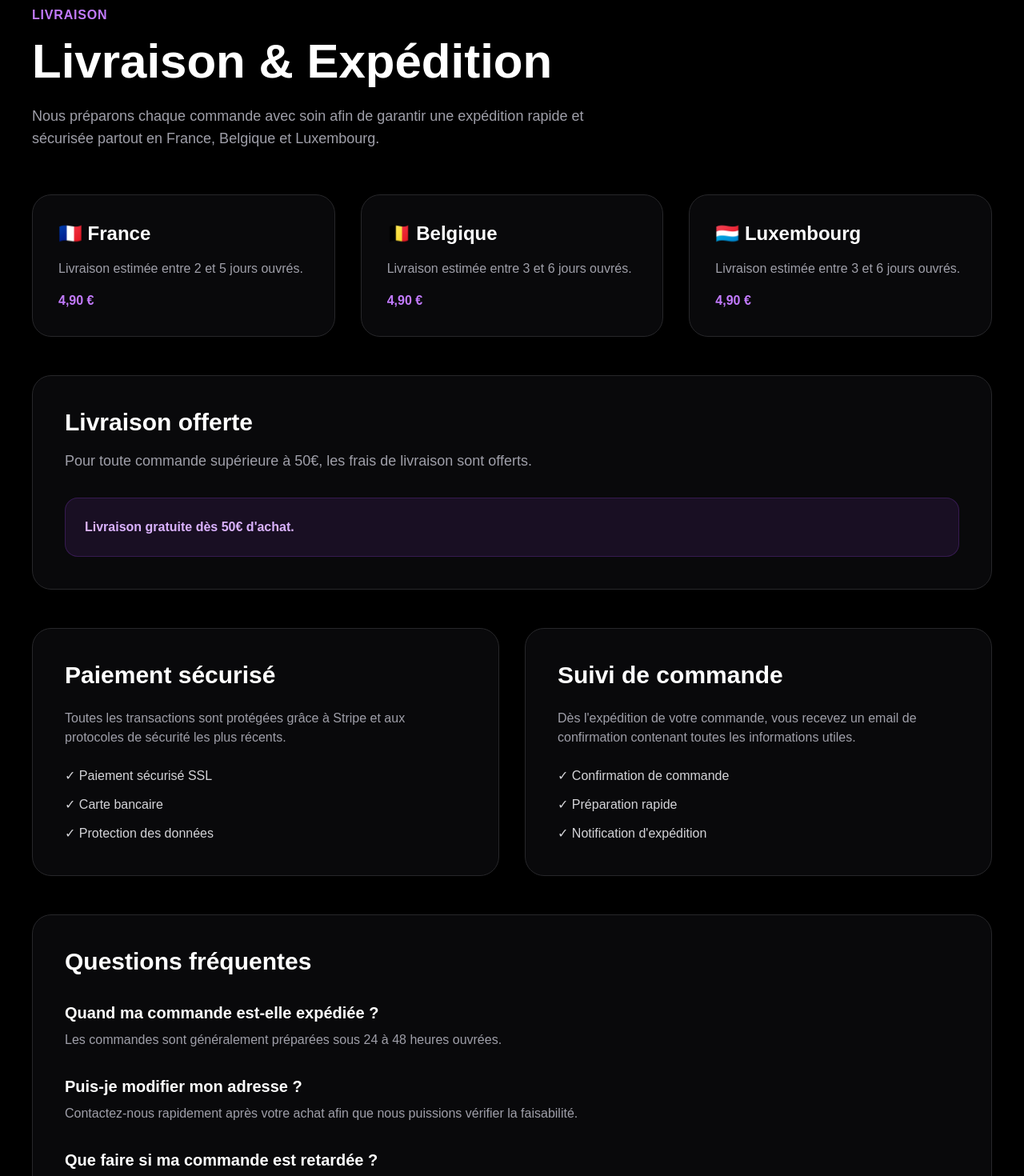
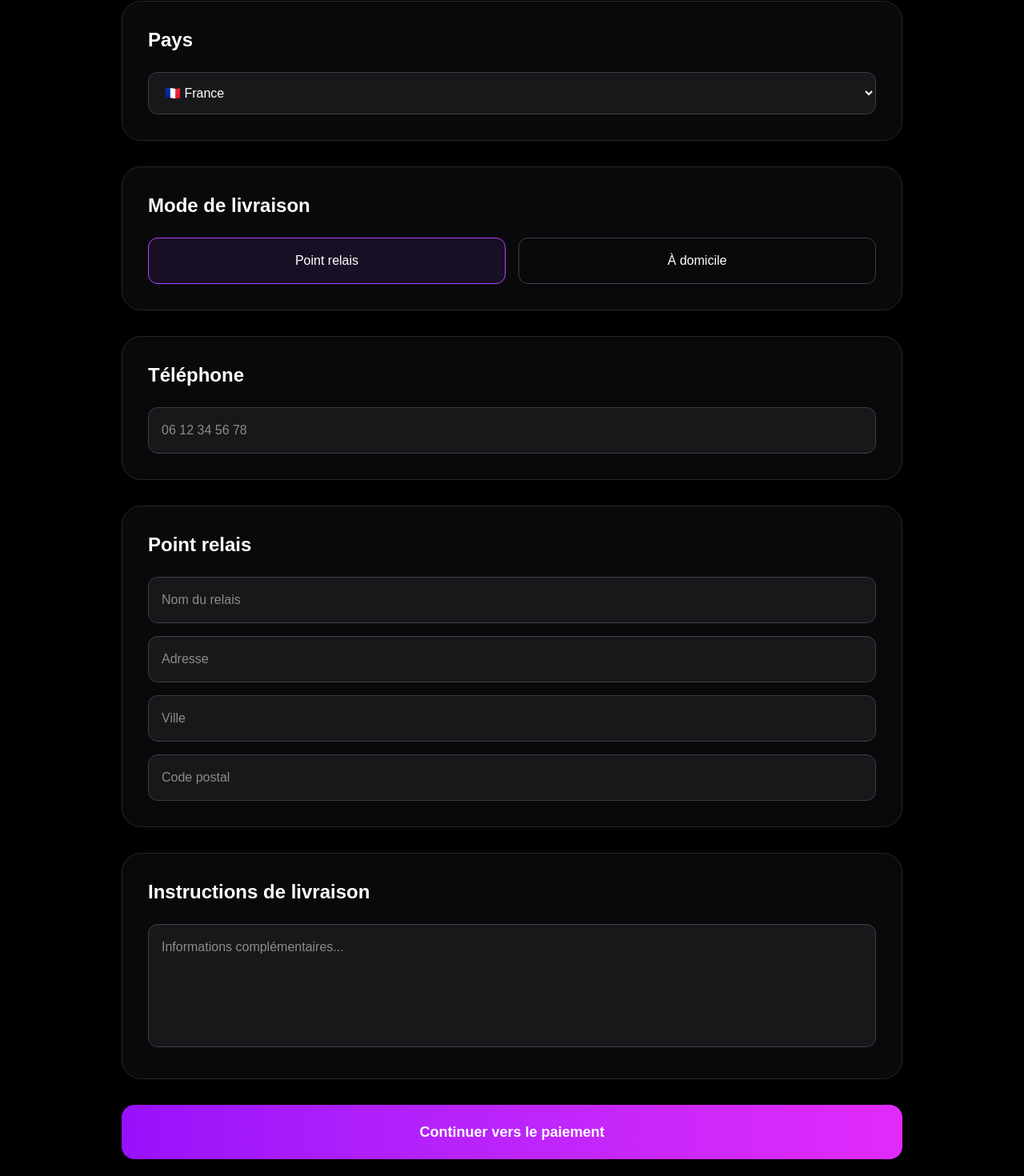
Before and after one commit to noxorze/le-grand-puffer, a Next.js app: page /livraison in a window 1280 px wide. Shown: the part 191-1661 px from the top of the page at 80% size. Built offline with nearby package versions, Linux system fonts and the light colour scheme; no server answers.

Commit message:
Ajout page livraison premium

```diff
--- a/app/livraison/page.tsx
+++ b/app/livraison/page.tsx
@@ -1,186 +1,275 @@
-import TopBar from "@/components/TopBar";
-import Navbar from "@/components/Navbar";
-import Footer from "@/components/Footer";
+"use client";
+
+import { useState } from "react";
 
 export default function LivraisonPage() {
+  const [country, setCountry] = useState("FR");
+  const [deliveryType, setDeliveryType] =
+    useState("relay");
+
+  const [phone, setPhone] = useState("");
+  const [relayName, setRelayName] =
+    useState("");
+  const [relayAddress, setRelayAddress] =
+    useState("");
+  const [relayCity, setRelayCity] =
+    useState("");
+  const [relayZip, setRelayZip] =
+    useState("");
+  const [instructions, setInstructions] =
+    useState("");
+
+  const handleContinue = async () => {
+    localStorage.setItem(
+      "shipping",
+      JSON.stringify({
+        country,
+        deliveryType,
+        phone,
+        relayName,
+        relayAddress,
+        relayCity,
+        relayZip,
+        instructions,
+      })
+    );
+
+    const cart = JSON.parse(
+      localStorage.getItem("cart") || "[]"
+    );
+
+    try {
+      const response = await fetch(
+        "/api/checkout",
+        {
+          method: "POST",
+          headers: {
+            "Content-Type":
+              "application/json",
+          },
+          body: JSON.stringify({
+            cart,
+          }),
+        }
+      );
+
+      const data =
+        await response.json();
+
+      if (data.url) {
+        window.location.href =
+          data.url;
+      }
+    } catch (error) {
+      console.error(error);
+
+      alert(
+        "Erreur lors de la redirection Stripe."
+      );
+    }
+  };
+
   return (
     <main className="bg-black min-h-screen text-white">
-      <TopBar />
-      <Navbar />
 
-      <section className="max-w-7xl mx-auto px-6 lg:px-10 py-20">
+      <div className="max-w-5xl mx-auto px-6 py-16">
 
-        <span className="text-purple-400 font-semibold tracking-wider">
-          LIVRAISON
-        </span>
-
-        <h1 className="text-5xl md:text-6xl font-black mt-4">
-          Livraison & Expédition
+        <h1 className="text-5xl font-black mb-4">
+          Livraison
         </h1>
 
-        <p className="text-zinc-400 mt-6 text-lg max-w-3xl">
-          Nous préparons chaque commande avec soin afin de garantir
-          une expédition rapide et sécurisée partout en France,
-          Belgique et Luxembourg.
+        <p className="text-zinc-400 mb-10">
+          Renseignez vos informations avant
+          le paiement sécurisé Stripe.
         </p>
 
-        <div className="grid md:grid-cols-3 gap-8 mt-14">
+        <div className="space-y-8">
 
           <div className="bg-zinc-950 border border-zinc-800 rounded-3xl p-8">
-            <h2 className="text-2xl font-bold">
-              🇫🇷 France
+
+            <h2 className="text-2xl font-bold mb-6">
+              Pays
             </h2>
 
-            <p className="text-zinc-400 mt-4">
-              Livraison estimée entre 2 et 5 jours ouvrés.
-            </p>
+            <select
+              value={country}
+              onChange={(e) =>
+                setCountry(e.target.value)
+              }
+              className="w-full p-4 rounded-xl bg-zinc-900 border border-zinc-700"
+            >
+              <option value="FR">
+                🇫🇷 France
+              </option>
 
-            <p className="text-purple-400 font-semibold mt-4">
-              4,90 €
-            </p>
+              <option value="BE">
+                🇧🇪 Belgique
+              </option>
+
+              <option value="LU">
+                🇱🇺 Luxembourg
+              </option>
+            </select>
+
           </div>
 
           <div className="bg-zinc-950 border border-zinc-800 rounded-3xl p-8">
-            <h2 className="text-2xl font-bold">
-              🇧🇪 Belgique
+
+            <h2 className="text-2xl font-bold mb-6">
+              Mode de livraison
             </h2>
 
-            <p className="text-zinc-400 mt-4">
-              Livraison estimée entre 3 et 6 jours ouvrés.
-            </p>
+            <div className="flex gap-4">
 
-            <p className="text-purple-400 font-semibold mt-4">
-              4,90 €
-            </p>
-          </div>
+              <button
+                onClick={() =>
+                  setDeliveryType(
+                    "relay"
+                  )
+                }
+                className={`flex-1 p-4 rounded-xl border ${
+                  deliveryType ===
+                  "relay"
+                    ? "border-purple-500 bg-purple-500/10"
+                    : "border-zinc-700"
+                }`}
+              >
+                Point relais
+              </button>
 
-          <div className="bg-zinc-950 border border-zinc-800 rounded-3xl p-8">
-            <h2 className="text-2xl font-bold">
-              🇱🇺 Luxembourg
-            </h2>
-
-            <p className="text-zinc-400 mt-4">
-              Livraison estimée entre 3 et 6 jours ouvrés.
-            </p>
-
-            <p className="text-purple-400 font-semibold mt-4">
-              4,90 €
-            </p>
-          </div>
-
-        </div>
-
-        <div className="bg-zinc-950 border border-zinc-800 rounded-3xl p-10 mt-12">
-
-          <h2 className="text-3xl font-black">
-            Livraison offerte
-          </h2>
-
-          <p className="text-zinc-400 mt-4 text-lg">
-            Pour toute commande supérieure à 50€,
-            les frais de livraison sont offerts.
-          </p>
-
-          <div className="mt-8 bg-purple-500/10 border border-purple-500/20 rounded-2xl p-6">
-            <p className="text-purple-300 font-semibold">
-              Livraison gratuite dès 50€ d'achat.
-            </p>
-          </div>
-
-        </div>
-
-        <div className="grid lg:grid-cols-2 gap-8 mt-12">
-
-          <div className="bg-zinc-950 border border-zinc-800 rounded-3xl p-10">
-
-            <h2 className="text-3xl font-black">
-              Paiement sécurisé
-            </h2>
-
-            <p className="text-zinc-400 mt-6">
-              Toutes les transactions sont protégées
-              grâce à Stripe et aux protocoles de sécurité
-              les plus récents.
-            </p>
-
-            <ul className="mt-6 space-y-3 text-zinc-300">
-              <li>✓ Paiement sécurisé SSL</li>
-              <li>✓ Carte bancaire</li>
-              <li>✓ Protection des données</li>
-            </ul>
-
-          </div>
-
-          <div className="bg-zinc-950 border border-zinc-800 rounded-3xl p-10">
-
-            <h2 className="text-3xl font-black">
-              Suivi de commande
-            </h2>
-
-            <p className="text-zinc-400 mt-6">
-              Dès l'expédition de votre commande,
-              vous recevez un email de confirmation
-              contenant toutes les informations utiles.
-            </p>
-
-            <ul className="mt-6 space-y-3 text-zinc-300">
-              <li>✓ Confirmation de commande</li>
-              <li>✓ Préparation rapide</li>
-              <li>✓ Notification d'expédition</li>
-            </ul>
+              <button
+                onClick={() =>
+                  setDeliveryType(
+                    "home"
+                  )
+                }
+                className={`flex-1 p-4 rounded-xl border ${
+                  deliveryType ===
+                  "home"
+                    ? "border-purple-500 bg-purple-500/10"
+                    : "border-zinc-700"
+                }`}
+              >
+                À domicile
+              </button>
 
             </div>
 
           </div>
 
-        <div className="bg-zinc-950 border border-zinc-800 rounded-3xl p-10 mt-12">
+          <div className="bg-zinc-950 border border-zinc-800 rounded-3xl p-8">
 
-          <h2 className="text-3xl font-black">
-            Questions fréquentes
+            <h2 className="text-2xl font-bold mb-6">
+              Téléphone
             </h2>
 
-          <div className="mt-8 space-y-8">
+            <input
+              type="tel"
+              value={phone}
+              onChange={(e) =>
+                setPhone(
+                  e.target.value
+                )
+              }
+              placeholder="06 12 34 56 78"
+              className="w-full p-4 rounded-xl bg-zinc-900 border border-zinc-700"
+            />
 
-            <div>
-              <h3 className="font-bold text-xl">
-                Quand ma commande est-elle expédiée ?
-              </h3>
-
-              <p className="text-zinc-400 mt-2">
-                Les commandes sont généralement préparées
-                sous 24 à 48 heures ouvrées.
-              </p>
           </div>
 
-            <div>
-              <h3 className="font-bold text-xl">
-                Puis-je modifier mon adresse ?
-              </h3>
+          {deliveryType === "relay" && (
+            <div className="bg-zinc-950 border border-zinc-800 rounded-3xl p-8">
 
-              <p className="text-zinc-400 mt-2">
-                Contactez-nous rapidement après votre achat
-                afin que nous puissions vérifier la faisabilité.
-              </p>
+              <h2 className="text-2xl font-bold mb-6">
+                Point relais
+              </h2>
+
+              <div className="space-y-4">
+
+                <input
+                  type="text"
+                  placeholder="Nom du relais"
+                  value={relayName}
+                  onChange={(e) =>
+                    setRelayName(
+                      e.target.value
+                    )
+                  }
+                  className="w-full p-4 rounded-xl bg-zinc-900 border border-zinc-700"
+                />
+
+                <input
+                  type="text"
+                  placeholder="Adresse"
+                  value={relayAddress}
+                  onChange={(e) =>
+                    setRelayAddress(
+                      e.target.value
+                    )
+                  }
+                  className="w-full p-4 rounded-xl bg-zinc-900 border border-zinc-700"
+                />
+
+                <input
+                  type="text"
+                  placeholder="Ville"
+                  value={relayCity}
+                  onChange={(e) =>
+                    setRelayCity(
+                      e.target.value
+                    )
+                  }
+                  className="w-full p-4 rounded-xl bg-zinc-900 border border-zinc-700"
+                />
+
+                <input
+                  type="text"
+                  placeholder="Code postal"
+                  value={relayZip}
+                  onChange={(e) =>
+                    setRelayZip(
+                      e.target.value
+                    )
+                  }
+                  className="w-full p-4 rounded-xl bg-zinc-900 border border-zinc-700"
+                />
+
               </div>
 
-            <div>
-              <h3 className="font-bold text-xl">
-                Que faire si ma commande est retardée ?
-              </h3>
+            </div>
+          )}
 
-              <p className="text-zinc-400 mt-2">
-                Notre équipe reste disponible via la page contact
-                pour toute question concernant votre commande.
-              </p>
+          <div className="bg-zinc-950 border border-zinc-800 rounded-3xl p-8">
+
+            <h2 className="text-2xl font-bold mb-6">
+              Instructions de livraison
+            </h2>
+
+            <textarea
+              rows={5}
+              value={instructions}
+              onChange={(e) =>
+                setInstructions(
+                  e.target.value
+                )
+              }
+              placeholder="Informations complémentaires..."
+              className="w-full p-4 rounded-xl bg-zinc-900 border border-zinc-700 resize-none"
+            />
+
           </div>
+
+          <button
+            onClick={handleContinue}
+            className="w-full bg-gradient-to-r from-purple-600 to-fuchsia-500 py-5 rounded-2xl font-bold text-lg"
+          >
+            Continuer vers le paiement
+          </button>
 
         </div>
 
       </div>
 
-      </section>
-
-      <Footer />
     </main>
   );
 }
```
Also changed, not shown: context/CartContext.tsx (+18 -0 lines). Lines whose indentation alone changed are shown as unchanged.
